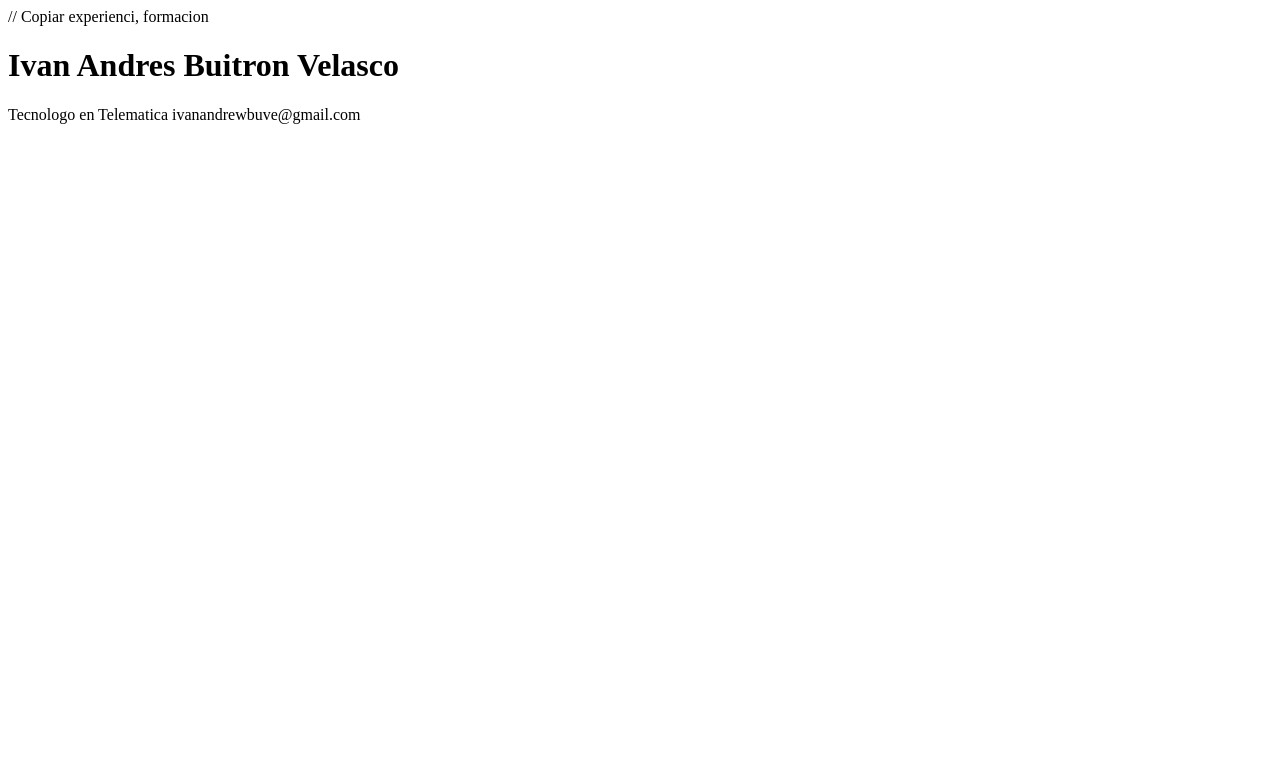
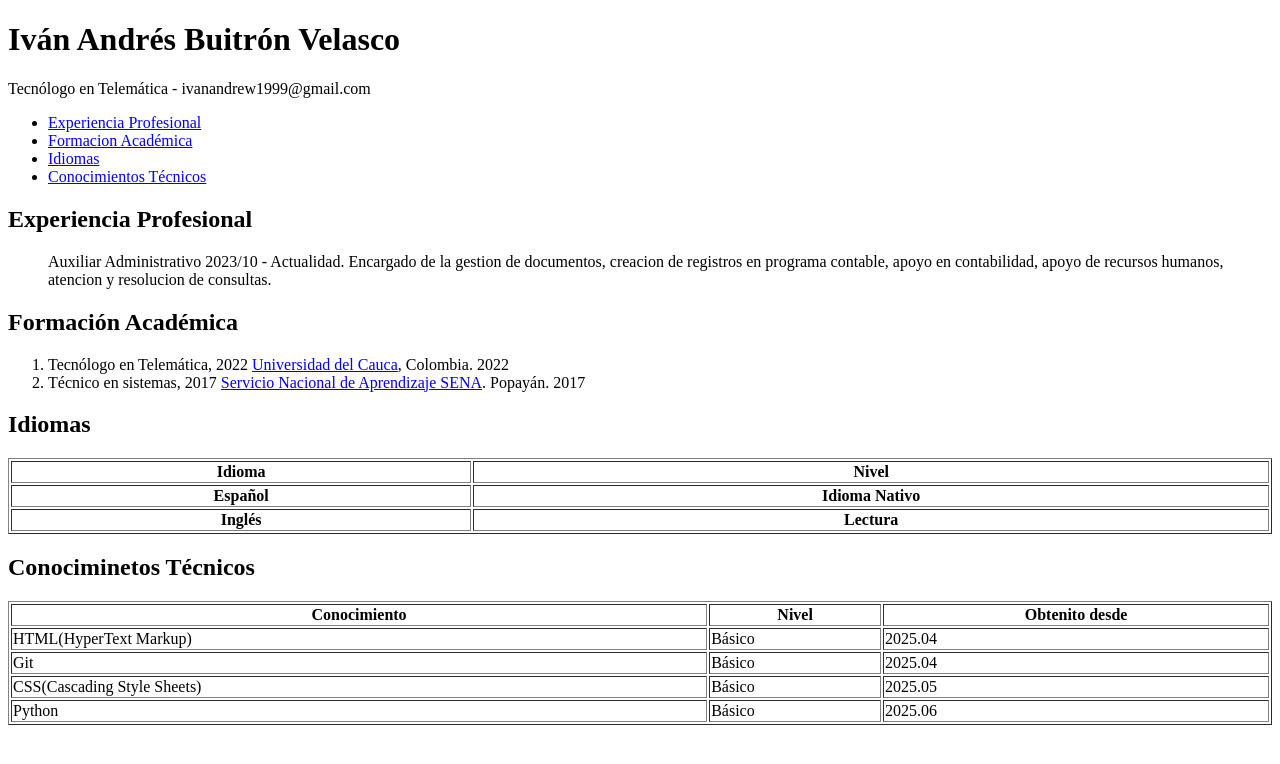
Before and after one commit to IvanBuitronV/ttech-repo01, a plain HTML site: page index.html in a window 1280 px wide. Drawn offline with Linux system fonts and the light colour scheme.

Commit message:
Se completo la informacion de la Hoja de vida 80%

```diff
--- a/index.html
+++ b/index.html
@@ -3,16 +3,91 @@
 <head>
     <meta charset="UTF-8">
     <meta name="viewport" content="width=device-width, initial-scale=1.0">
-    <title>Hoja de vida - Ivan Andrés Buitrón</title>
+    <title> Hoja de vida - Ivan Andrés Buitrón</title>
 </head>
 <body>
 
-    // Copiar experienci, formacion
     <heard>
-        <h1>Ivan Andres Buitron Velasco</h1>
-        <p1>Tecnologo en Telematica</p1>
-        <p1>ivanandrewbuve@gmail.com</p1>
+        <h1>Iván Andrés Buitrón Velasco</h1>
+        <p1>Tecnólogo en Telemática</p1>
+        <p1> - ivanandrew1999@gmail.com</p1>
     </heard>
 
+    <nav>
+        <ul>
+            <li><a href="#experiencia">Experiencia Profesional</a></li>
+            <li><a href="#formacion">Formacion Académica</a></li>
+            <li><a href="#idiomas">Idiomas</a></li>
+            <li><a href="#conocimiento">Conocimientos Técnicos</a></li>
+        </ul>
+    </nav>
+
+    <section id="experiencia">
+        <h2>Experiencia Profesional</h2>
+        <ul>
+                <p>Auxiliar Administrativo 2023/10 - Actualidad.  Encargado de la gestion
+                    de documentos, creacion de registros en programa contable, apoyo en
+                    contabilidad, apoyo de recursos humanos, atencion y resolucion de consultas.
+                </p>
+        </ul>
+    </section>
+
+    <section id="formacion">
+        <h2>Formación Académica</h2>
+        <ol>
+            <li>Tecnólogo en Telemática, 2022 <a href="https://www.unicauca.edu.co/">Universidad del Cauca</a>, Colombia. 2022</li>
+            <li>Técnico en sistemas, 2017 <a href="https://www.sena.edu.co/es-co/Paginas/default.aspx">Servicio Nacional de Aprendizaje
+            SENA</a>. Popayán. 2017</li>
+        </ol>
+    </section>
+
+    <section id="idiomas">
+        <h2>Idiomas</h2>
+            <table width = "100%" border ="1">
+                <tr>
+                    <th>Idioma</th>
+                    <th>Nivel</th>
+                </tr>
+                <tr>
+                    <th>Español</th>
+                    <th>Idioma Nativo</th>
+                </tr>
+                <tr>
+                    <th>Inglés</th>
+                    <th>Lectura</th>
+                </tr>
+            </table>
+    </section>
+
+    <section id="conocimiento">
+        <h2>Conociminetos Técnicos</h2>
+        <table border="1" width="100%">
+            <tr>
+                <th>Conocimiento</th>
+                <th>Nivel</th>
+                <th>Obtenito desde</th>
+            </tr>
+            <tr>
+                <td>HTML(HyperText Markup)</td>
+                <td>Básico</td>
+                <td>2025.04</td>
+            </tr>
+            <tr>
+                <td>Git</td>
+                <td>Básico</td>
+                <td>2025.04</td>
+            </tr>
+            <tr>
+                <td>CSS(Cascading Style Sheets)</td>
+                <td>Básico</td>
+                <td>2025.05</td>
+            </tr>
+            <tr>
+                <td>Python</td>
+                <td>Básico</td>
+                <td>2025.06</td>
+            </tr>
+        </table>
+    </section>
 </body>
 </html>
```
